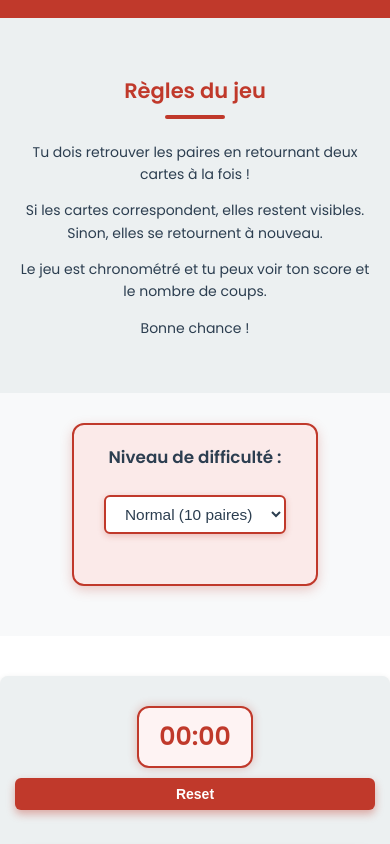
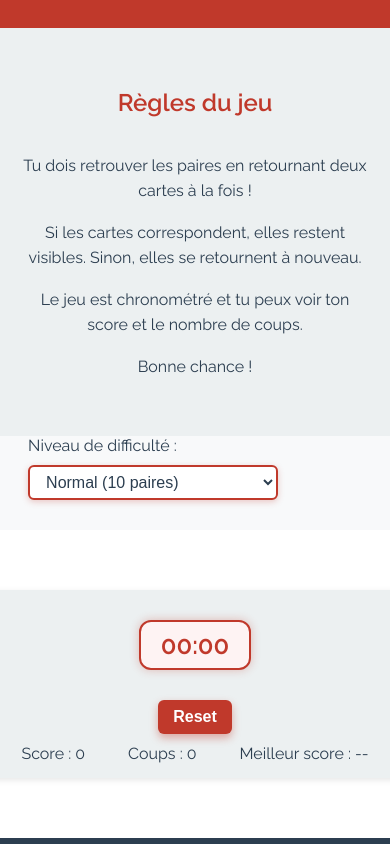
Before and after one commit to IDGHIM/Memory-Game, a plain HTML site: page index.html in a window 390 px wide. Shown: the part 480-1324 px from the top of the page. Drawn offline with Linux system fonts and the light colour scheme.

Commit message:
EDIT CSS

```diff
--- a/styles.css
+++ b/styles.css
@@ -1,4 +1,4 @@
-@import url('https://fonts.googleapis.com/css2?family=Poppins:wght@400;600&display=swap');
+@import url('https://fonts.googleapis.com/css2?family=Raleway:wght@400;600&display=swap');
 
 /* ================== VARIABLES ================== */
 :root {
@@ -7,33 +7,18 @@
   --light: #ECF0F1;
   --white: #FFFFFF;
   --gray: #ddd;
-  --vivid-auburn: #C0392B; /* couleur barre soulignée animée */
-}
-
-/* ================== ANIMATION ================== */
-@keyframes underlineGrow {
-  0% {
-    width: 0;
-    opacity: 0;
-  }
-  100% {
-    width: 60px;
-    opacity: 1;
-  }
 }
 
 /* ================== BASE ================== */
 body {
-  font-family: 'Poppins', sans-serif;
+  font-family: 'Raleway', sans-serif;
   background-color: #f8f9fa;
   margin: 0;
   color: var(--dark);
-  line-height: 1.5;
 }
 
 html {
   scroll-behavior: smooth;
-  font-size: 16px;
 }
 
 a {
@@ -107,25 +92,6 @@ a {
   border-radius: 2px;
 }
 
-/* ================== SOULIGNEMENT ANIMÉ ================== */
-.underline-animated {
-  position: relative;
-  display: inline-block;
-}
-
-.underline-animated::after {
-  content: '';
-  position: absolute;
-  width: 60px;
-  height: 4px;
-  background-color: var(--vivid-auburn);
-  bottom: -12px;
-  left: 50%;
-  transform: translateX(-50%);
-  border-radius: 2px;
-  animation: underlineGrow 1.2s ease forwards;
-}
-
 /* ================== DESCRIPTION ================== */
 #description-section {
   width: 100%;
@@ -141,11 +107,6 @@ a {
   font-size: 2rem;
   margin-bottom: 20px;
   color: var(--primary);
-}
-
-#description-title-div h2.underline-animated {
-  position: relative;
-  display: inline-block;
 }
 
 #description-div {
@@ -174,7 +135,7 @@ a {
 
 #game-div {
   width: 100%;
-  max-width: 900px;
+  max-width: 900px; /* augmenté un peu pour plus de place */
   text-align: center;
   background: var(--light);
   padding: 20px;
@@ -188,7 +149,7 @@ a {
   display: grid;
   gap: 10px;
   justify-content: center;
-  max-width: 900px;
+  max-width: 900px; /* limite la largeur max pour pas dépasser */
   margin: 0 auto;
   /* grid-template-columns et grid-auto-rows seront définis via JS */
 }
@@ -252,109 +213,38 @@ a {
   pointer-events: none;
 }
 
-/* ================== CONTENEUR CHRONO ET RESET ================== */
-#chrono-reset-container {
+/* ================== CHRONO & SCORE ================== */
+#chrono {
+  font-size: 2.2rem; /* modifié : taille plus grande */
+  font-weight: 700; /* modifié : gras */
+  color: var(--primary); /* modifié : couleur primaire */
+  background: #fef3f3; /* modifié : fond clair */
+  padding: 12px 25px; /* modifié : padding plus important */
+  border-radius: 12px; /* modifié : coins arrondis */
+  border: 2px solid var(--primary); /* modifié : bordure rouge */
+  width: fit-content;
+  margin: 20px auto;
+  user-select: none;
+  box-shadow: 0 0 10px rgba(192, 57, 43, 0.3); /* modifié : ombre légère */
+}
+
+#score-container {
   display: flex;
   justify-content: center;
-  align-items: center;
-  gap: 20px; /* espace entre chrono et bouton */
-  margin: 20px auto; /* centrage horizontal avec marge */
+  gap: 2rem;
+  margin-top: 1rem;
 }
 
-/* ================== CHRONO ================== */
-#chrono {
-  font-size: 2.2rem;
-  font-weight: 700;
-  color: var(--primary);
-  background: #fef3f3;
-  padding: 12px 25px;
-  border-radius: 12px;
-  border: 2px solid var(--primary);
-  width: fit-content;
-  user-select: none;
-  box-shadow: 0 0 10px rgba(192, 57, 43, 0.3);
+#score-container p,
+#score-container input {
+  font-size: 1.2rem;
 }
 
-/* ================== BOUTON RESET ================== */
-#reset {
-  background-color: var(--primary);
-  color: var(--white);
-  border: none;
-  padding: 10px 20px;
-  font-size: 1.2rem;
-  font-weight: 600;
-  border-radius: 6px;
-  cursor: pointer;
-  box-shadow: 0 4px 8px rgba(192, 57, 43, 0.4);
-  transition: background-color 0.3s ease, box-shadow 0.3s ease;
-  user-select: none;
-  margin-top: 0;
-}
-
-#reset:hover,
-#reset:focus {
-  background-color: #922b24;
-  box-shadow: 0 6px 12px rgba(146, 43, 36, 0.6);
-  outline: none;
-}
-
-/* ================== NIVEAU DE DIFFICULTÉ (select) ================== */
-#difficulty-select {
-  font-size: 1.1rem;
-  padding: 8px 15px;
-  border-radius: 6px;
-  border: 2px solid var(--primary);
-  background-color: var(--white);
-  color: var(--dark);
-  cursor: pointer;
-  box-shadow: 0 2px 6px rgba(192, 57, 43, 0.25);
-  transition: border-color 0.3s ease, box-shadow 0.3s ease;
-  user-select: none;
-  margin: 10px 0 30px;
-  width: 180px;
-}
-
-#difficulty-select:hover,
-#difficulty-select:focus {
-  border-color: #922b24;
-  box-shadow: 0 0 10px rgba(146, 43, 36, 0.6);
-  outline: none;
-}
-
-/* ================== SECTION NIVEAU DE DIFFICULTÉ ================== */
-#difficulty {
-  background-color: #fbeae9; /* fond doux rose pâle */
-  border: 2px solid var(--primary); /* bordure rouge vif */
-  padding: 20px 30px;
-  border-radius: 12px;
-  box-shadow: 0 4px 12px rgba(192, 57, 43, 0.25); /* ombre rouge douce */
-  max-width: 320px;
-  margin: 30px auto 50px; /* centré horizontalement avec marge haut et bas */
-  display: flex;
-  flex-direction: column;
-  align-items: center;
-  gap: 15px;
-  font-weight: 600;
-  color: var(--dark);
-  transition: box-shadow 0.3s ease, background-color 0.3s ease;
-  user-select: none;
-}
-
-#difficulty:hover {
-  background-color: #f9d6d3; /* un rose un peu plus saturé au hover */
-  box-shadow: 0 6px 16px rgba(192, 57, 43, 0.4);
-}
-
-/* Ajustement label dans la section */
-#difficulty label {
-  font-size: 1.2rem;
-  cursor: default;
-}
-
-/* Conserve le style existant sur le select */
-#difficulty-select {
-  width: 100%;
-  max-width: 220px; /* limite largeur select */
+#score-container input {
+  width: 40px;
+  text-align: center;
+  border: 1px solid var(--dark);
+  border-radius: 4px;
 }
 
 /* ================== FOOTER ================== */
@@ -376,110 +266,146 @@ section {
   scroll-margin-top: 80px;
 }
 
-/* ================== RESPONSIVE POUR TÉLÉPHONES ================== */
+/* ================== BOUTON RESET ================== */
+#reset {
+  background-color: var(--primary); /* modifié : fond rouge vif */
+  color: var(--white); /* modifié : texte blanc */
+  border: none;
+  padding: 10px 20px;
+  font-size: 1.2rem;
+  font-weight: 600;
+  border-radius: 6px;
+  cursor: pointer;
+  box-shadow: 0 4px 8px rgba(192, 57, 43, 0.4); /* modifié : ombre */
+  transition: background-color 0.3s ease, box-shadow 0.3s ease;
+  margin-top: 20px;
+  user-select: none;
+}
+
+#reset:hover,
+#reset:focus {
+  background-color: #922b24; /* modifié : rouge foncé au hover */
+  box-shadow: 0 6px 12px rgba(146, 43, 36, 0.6);
+  outline: none;
+}
+
+/* ================== NIVEAU DE DIFFICULTÉ (select) ================== */
+#difficulty-select {
+  font-size: 1.1rem; /* modifié : taille de police */
+  padding: 8px 15px; /* modifié : padding */
+  border-radius: 6px; /* modifié : coins arrondis */
+  border: 2px solid var(--primary); /* modifié : bordure rouge */
+  background-color: var(--white); /* modifié : fond blanc */
+  color: var(--dark); /* modifié : couleur texte */
+  cursor: pointer;
+  box-shadow: 0 2px 6px rgba(192, 57, 43, 0.25); /* modifié : ombre légère */
+  transition: border-color 0.3s ease, box-shadow 0.3s ease;
+  user-select: none;
+  margin: 10px 0 30px;
+  width: 180px;
+}
+
+#difficulty-select:hover,
+#difficulty-select:focus {
+  border-color: #922b24; /* modifié : bordure rouge foncé au hover */
+  box-shadow: 0 0 10px rgba(146, 43, 36, 0.6);
+  outline: none;
+}
+
+/* ================== MEDIA QUERIES ================== */
 @media (max-width: 600px) {
-  html {
-    font-size: 14px;
+  /* NAVIGATION : menu horizontal devient vertical + plus petit */
+  #navbar {
+    height: auto;
+    padding: 10px 0;
   }
-
   #navbar ul {
-    gap: 15px;
+    flex-direction: column;
+    gap: 12px;
   }
-
   .nav-link {
     font-size: 1rem;
   }
 
+  /* TITRE : réduction des paddings et taille police */
   #title-section {
     padding: 60px 15px;
     min-height: 40vh;
   }
-
   #title-div h1 {
     font-size: 2.5rem;
   }
 
+  /* DESCRIPTION : paddings réduits et texte un peu plus petit */
   #description-section {
     padding: 40px 15px;
   }
-
   #description-title-div h2 {
     font-size: 1.5rem;
   }
-
   #description-div {
     font-size: 1rem;
-    max-width: 90%;
+    max-width: 90vw;
   }
 
+  /* CONTENEUR PRINCIPAL : ajustement padding */
   #elements-div {
-    padding-top: 40px;
+    padding-top: 50px; /* légèrement réduit */
   }
 
-  #game-section {
-    padding: 40px 15px;
+  /* JEU : réduit la largeur max et padding */
+  #game-div {
+    max-width: 100%;
+    padding: 15px;
+    margin: 0 10px;
   }
 
-  #game-div {
-    padding: 15px;
-  }
-
+  /* GRILLE : utilise moins de colonnes, plus compact */
   .grid {
     gap: 8px;
     max-width: 100%;
-    grid-template-columns: repeat(auto-fit, minmax(80px, 1fr)) !important;
+    grid-template-columns: repeat(auto-fit, minmax(70px, 1fr)); /* colonnes adaptatives */
   }
 
+  /* CARTES : hauteur fixe, carrées */
   .card {
-    height: 100px;
+    aspect-ratio: 1 / 1; /* carré parfait */
+    width: 100%;
   }
 
-  #chrono-reset-container {
-    flex-direction: column;
-    gap: 10px;
+  /* CHRONO : taille réduite et centrée */
+  #chrono {
+    font-size: 1.6rem;
+    padding: 8px 20px;
     margin: 15px auto;
   }
 
-  #chrono {
-    font-size: 1.8rem;
-    padding: 10px 20px;
+  /* BOUTON RESET : plus petit */
+  #reset {
+    font-size: 1rem;
+    padding: 8px 15px;
+    margin-top: 15px;
   }
 
-  #reset {
+  /* SCOREBOARD (non défini dans ton CSS, mais si tu en as un) */
+  #scoreboard {
     font-size: 1rem;
-    padding: 8px 16px;
-    width: 100%;
+    display: flex;
+    justify-content: space-around;
+    margin-top: 10px;
   }
 
+  /* SELECT DIFFICULTÉ : taille plus petite */
   #difficulty-select {
     width: 100%;
+    max-width: 250px;
+    font-size: 1rem;
+    padding: 6px 12px;
+  }
+
+  /* FOOTER : texte plus petit et padding réduit */
+  footer {
+    font-size: 0.8rem;
+    padding: 15px 10px;
   }
 }
-
-/* ================== SCOREBOARD ================== */
-#scoreboard {
-  background-color: #fdecea; /* très léger rose pâle */
-  border: 2px solid var(--primary); /* bordure rouge vif */
-  padding: 15px 25px;
-  border-radius: 10px;
-  max-width: 300px;
-  margin: 25px auto;
-  box-shadow: 0 4px 12px rgba(192, 57, 43, 0.25);
-  font-weight: 700;
-  color: var(--primary);
-  font-size: 1.4rem;
-  display: flex;
-  justify-content: space-around;
-  user-select: none;
-}
-
-#scoreboard > div {
-  flex: 1;
-  text-align: center;
-  border-right: 1px solid var(--primary);
-  padding: 0 10px;
-}
-
-#scoreboard > div:last-child {
-  border-right: none;
-}
```
Also changed, not shown: script.js (+20 -21 lines).
